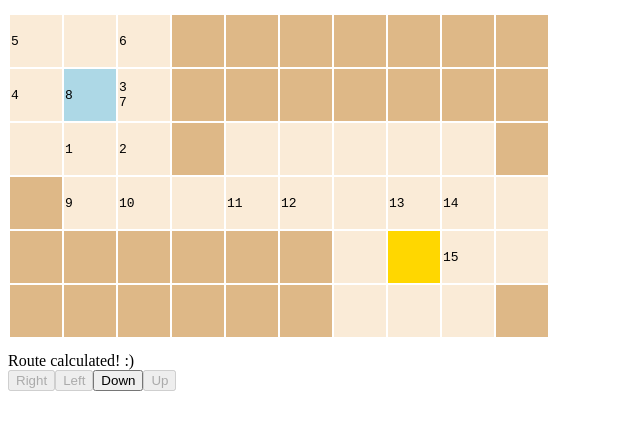
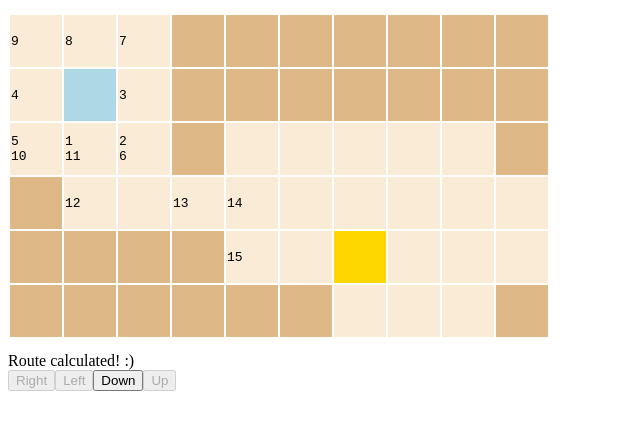
Before and after one commit to leoste/minmax-games, a plain HTML site: page bloxorz/bloxorz.html in a window 1280 px wide. Shown: the whole page, without its empty margins (0-640 px from the left). Drawn offline with Linux system fonts and the light colour scheme.

Commit message:
Update bloxorz.html

```diff
--- a/bloxorz/bloxorz.html
+++ b/bloxorz/bloxorz.html
@@ -40,7 +40,7 @@
                 "TYTEEEEEEE",
                 "TTTETTTTTE",
                 "ETTTTTTTTT",
-                "EEEEEETFTT",
+                "EEEETTFTTT",
                 "EEEEEETTTE"
             ],
             easy: [
```
